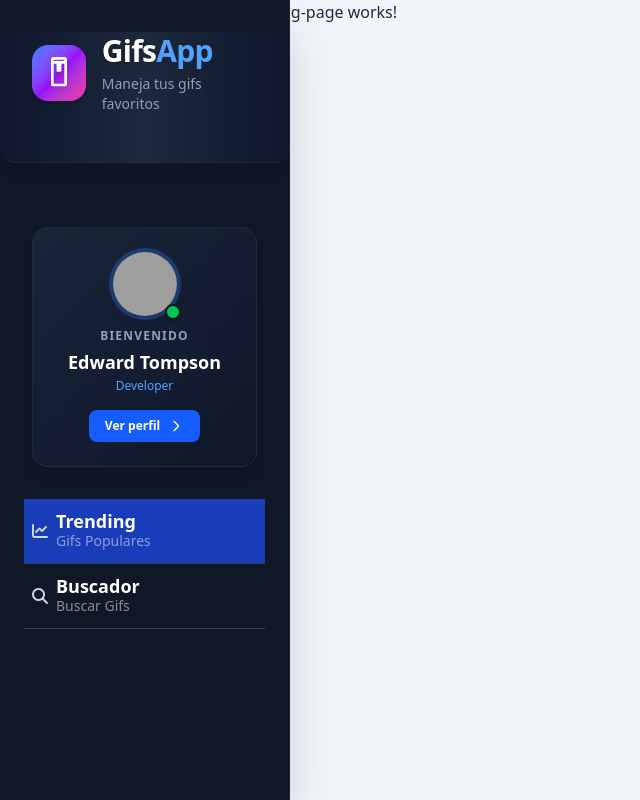
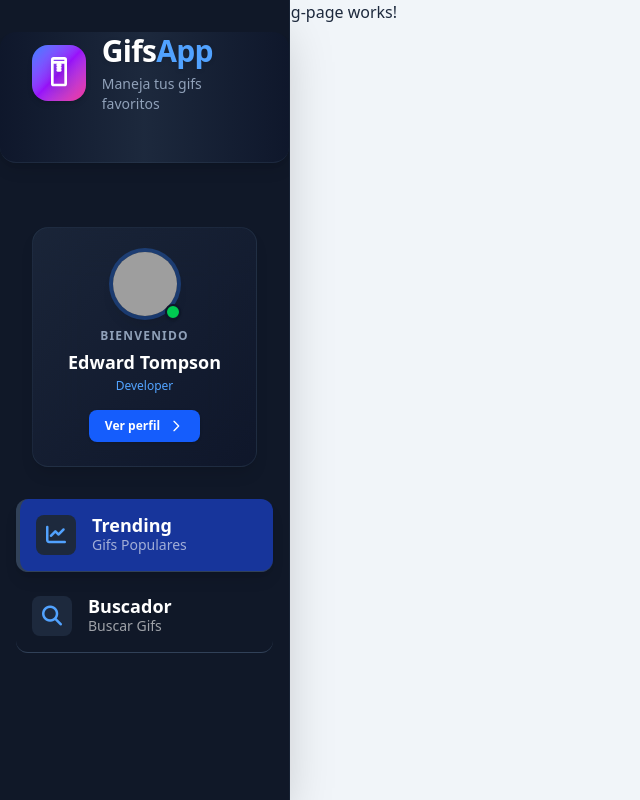
Before and after one commit to salvadorbravo09/gifs-app, an Angular app: page /dashboard/trending in a window 1280 px wide. Shown: the whole page, without its empty margins (0-640 px from the left). Built offline with nearby package versions, Linux system fonts and the light colour scheme; grey boxes are pictures that could not be loaded.

Commit message:
fix: adjust padding and improve styling for side menu options

```diff
--- a/src/app/gifs/components/side-menu-options/side-menu-options.component.html
+++ b/src/app/gifs/components/side-menu-options/side-menu-options.component.html
@@ -1,18 +1,25 @@
-<div id="nav" class="w-full px-6">
+<div id="nav" class="w-full px-4">
   @for (option of menuOptions; track option.route) {
   <a
     [routerLink]="option.route"
-    routerLinkActive="bg-blue-800"
-    class="w-full px-2 inline-flex space-x-2 items-center border-b border-slate-700 py-3 hover:bg-white/5 transition ease-linear duration-150"
+    routerLinkActive="bg-blue-800/80 border-l-4 border-blue-500 shadow-lg"
+    class="w-full px-4 flex gap-4 items-center border-b border-slate-700 py-4 hover:bg-blue-900/30 rounded-xl transition-all duration-200 mb-2 group"
   >
-    <div>
-      <i class="{{ option.icon }}"></i>
+    <div
+      class="flex items-center justify-center w-10 h-10 rounded-lg bg-slate-800 group-hover:bg-blue-700/40 transition-all"
+    >
+      <i
+        class="{{
+          option.icon
+        }} text-xl text-blue-400 group-hover:text-white transition-all"
+      ></i>
     </div>
     <div class="flex flex-col">
-      <span class="text-lg font-bold leading-5 text-white">{{
-        option.label
-      }}</span>
-      <span class="text-sm text-white/50 hidden md:block">{{
+      <span
+        class="text-lg font-extrabold leading-5 text-white group-hover:text-blue-400 transition-all"
+        >{{ option.label }}</span
+      >
+      <span class="text-sm text-white/60 hidden md:block">{{
         option.subLabel
       }}</span>
     </div>
```
